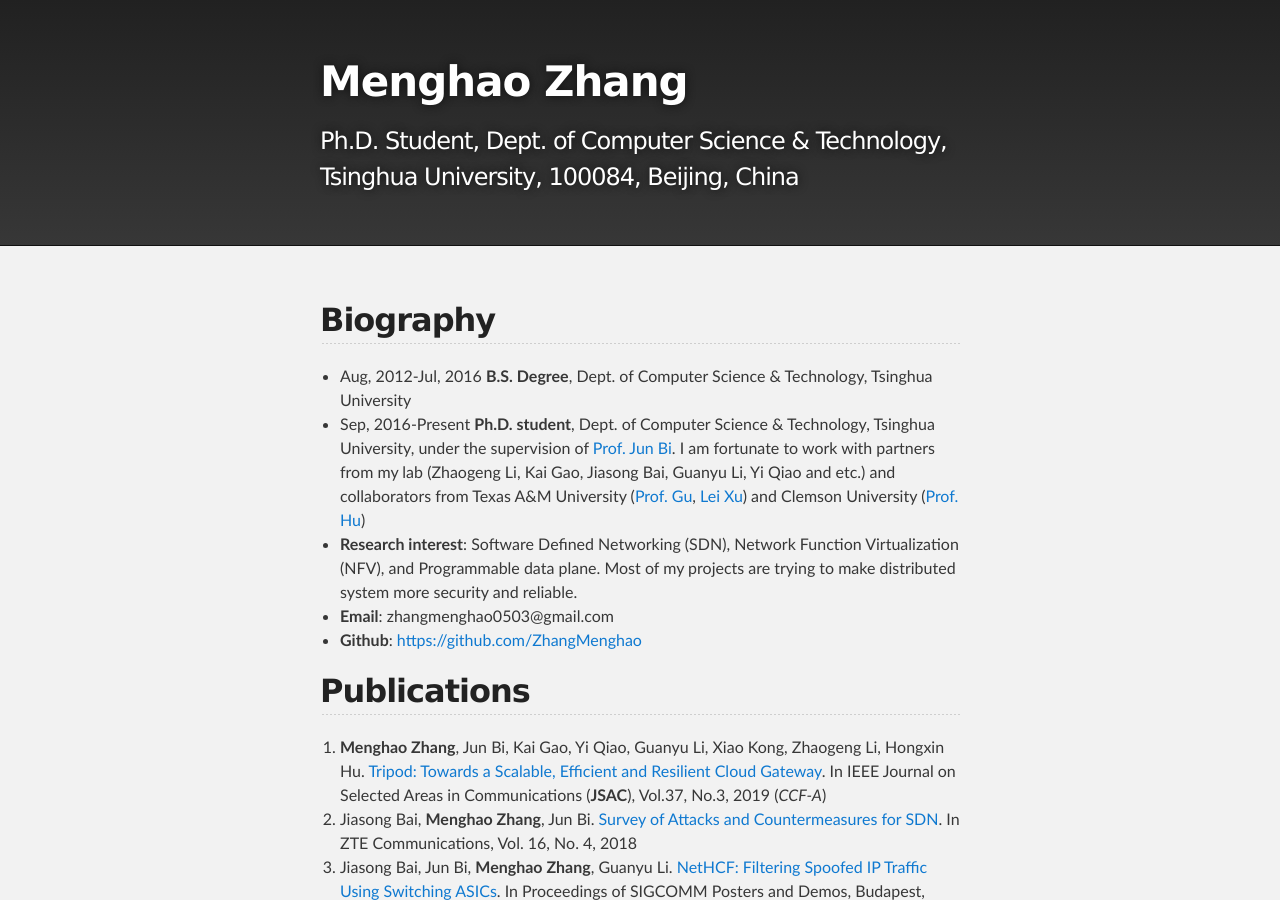
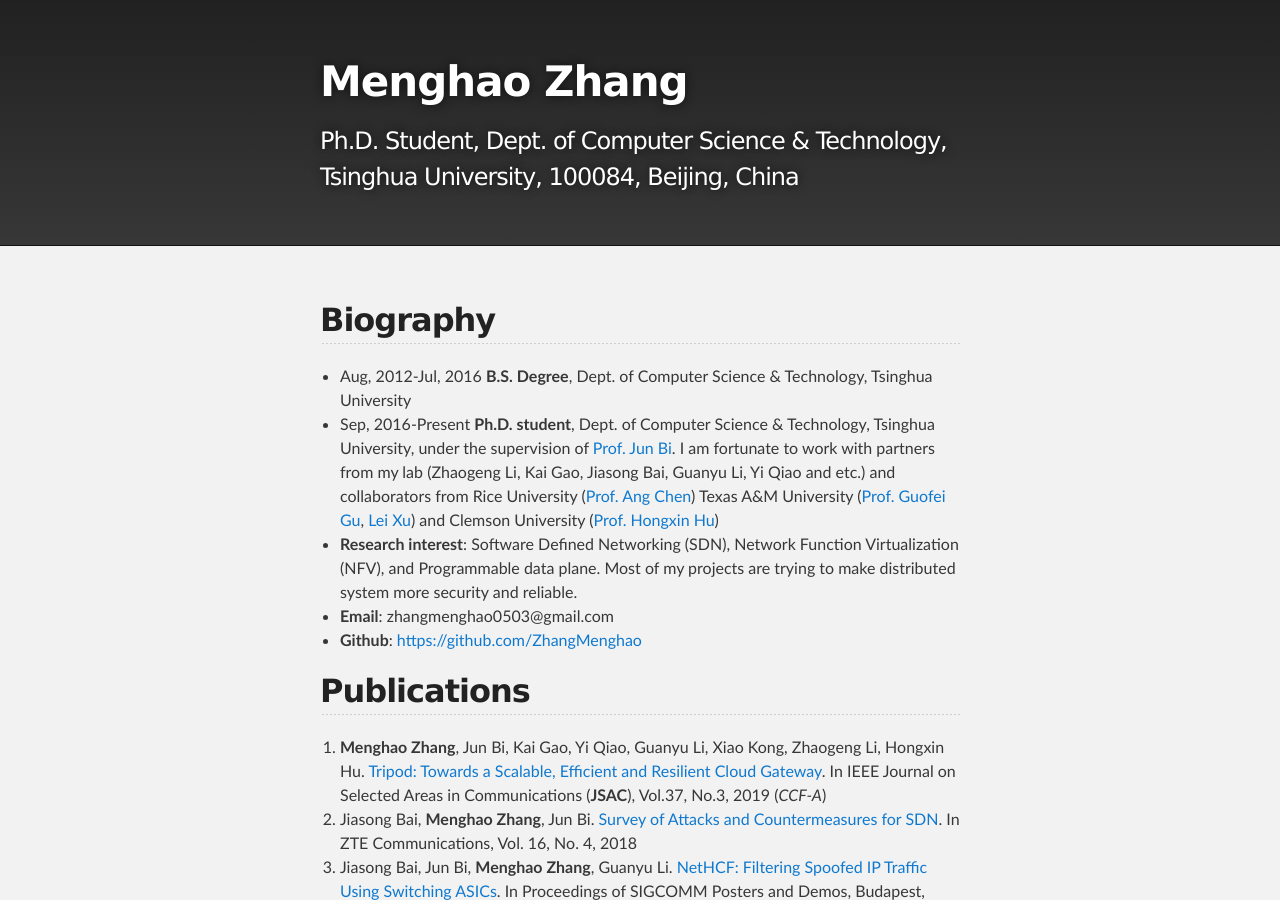
Before and after one commit to zhangmenghao/zhangmenghao.github.io, a Jekyll site: the page built from index.md, in a window 1280 px wide and 900 px high. Built offline with Jekyll 4.4.1, drawn with Linux system fonts in a browser that asks for light colours.

Commit message:
Update biography

```diff
--- a/index.md
+++ b/index.md
@@ -8,7 +8,7 @@
 ## Biography
 
 * Aug, 2012-Jul, 2016  **B.S. Degree**, Dept. of Computer Science & Technology, Tsinghua University
-* Sep, 2016-Present    **Ph.D. student**, Dept. of Computer Science & Technology, Tsinghua University, under the supervision of [Prof. Jun Bi](http://netarchlab.tsinghua.edu.cn/~junbi/). I am fortunate to work with partners from my lab (Zhaogeng Li, Kai Gao, Jiasong Bai, Guanyu Li, Yi Qiao and etc.) and collaborators from Texas A&M University ([Prof. Gu](http://faculty.cs.tamu.edu/guofei/), [Lei Xu](http://students.cse.tamu.edu/xray2012/)) and Clemson University ([Prof. Hu](https://people.cs.clemson.edu/~hongxih/))
+* Sep, 2016-Present    **Ph.D. student**, Dept. of Computer Science & Technology, Tsinghua University, under the supervision of [Prof. Jun Bi](http://netarchlab.tsinghua.edu.cn/~junbi/). I am fortunate to work with partners from my lab (Zhaogeng Li, Kai Gao, Jiasong Bai, Guanyu Li, Yi Qiao and etc.) and collaborators from Rice University ([Prof. Ang Chen](https://www.cs.rice.edu/~angchen/)) Texas A&M University ([Prof. Guofei Gu](http://faculty.cs.tamu.edu/guofei/), [Lei Xu](http://students.cse.tamu.edu/xray2012/)) and Clemson University ([Prof. Hongxin Hu](https://people.cs.clemson.edu/~hongxih/))
 * **Research interest**: Software Defined Networking (SDN), Network Function Virtualization (NFV), and Programmable data plane. Most of my projects are trying to make distributed system more security and reliable.
 * **Email**: zhangmenghao0503@gmail.com
 * **Github**: [https://github.com/ZhangMenghao](https://github.com/ZhangMenghao)
```
